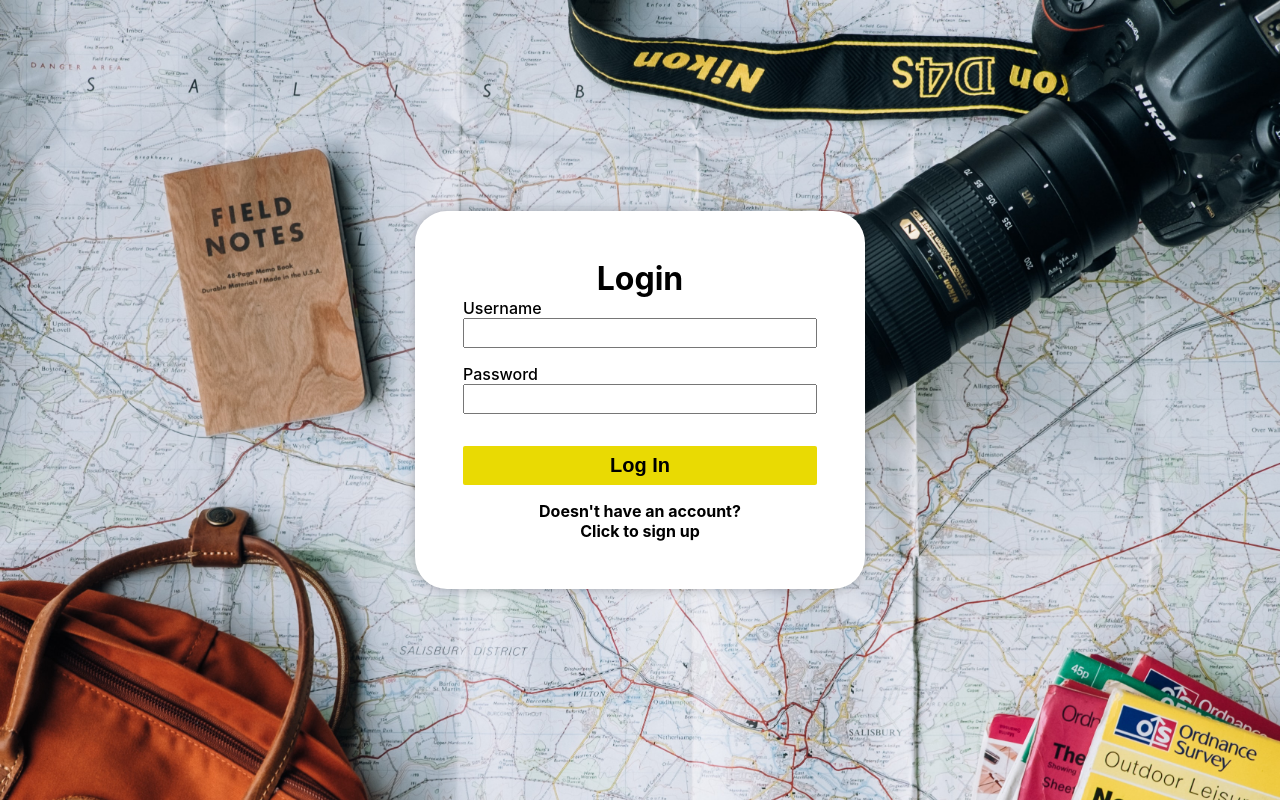
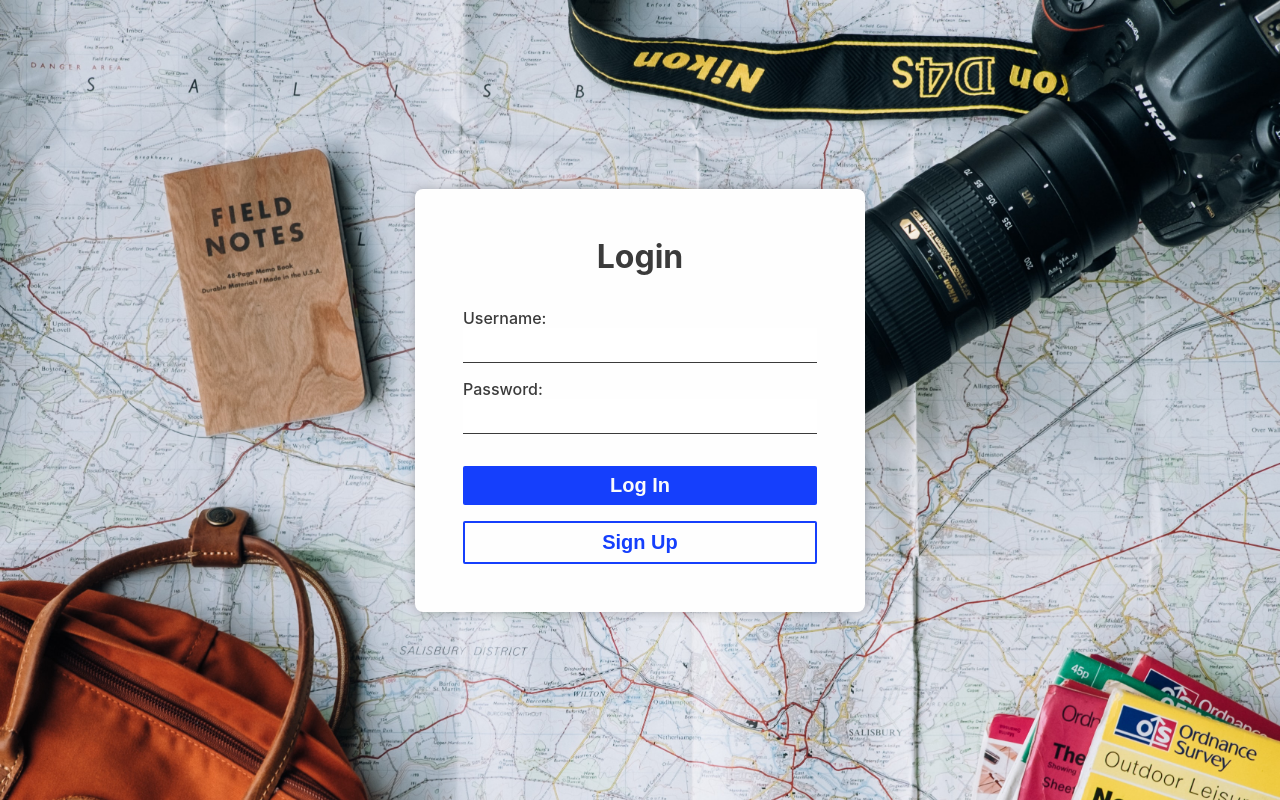
Before and after one commit to lnardon/GoMiningChallenge, a React (Create React App) app: page / in a window 1280 px wide. Built offline with nearby package versions, Linux system fonts and the light colour scheme.

Commit message:
💄 Finish general ui css

```diff
--- a/src/components/AddModal/styles.module.scss
+++ b/src/components/AddModal/styles.module.scss
@@ -16,7 +16,7 @@
   flex-direction: column;
   align-items: center;
   justify-content: center;
-  background-color: #f8f8f8;
+  background-color: #fefefe;
   border-radius: 0.25rem;
   padding: 2rem;
 }
@@ -34,6 +34,7 @@
   font-size: 2rem;
   font-weight: bold;
   margin-bottom: 2rem;
+  color: #3b3b3b;
 }
 
 .inputDiv {
@@ -41,6 +42,7 @@
   display: flex;
   flex-direction: column;
   margin-bottom: 1rem;
+  color: #3b3b3b;
 }
 
 .inputLabel {
@@ -51,11 +53,11 @@
 
 .input {
   outline: none;
-  padding: 0.5rem;
+  padding: 0.5rem 0rem;
   font-size: 1rem;
   background-color: transparent;
-  border: 1px solid rgba(0, 0, 0, 0.75);
-  border-radius: 0.125rem;
+  border: none;
+  border-bottom: 1px solid #3b3b3b;
 }
 
 .btn {
--- a/src/components/EditModal/index.tsx
+++ b/src/components/EditModal/index.tsx
@@ -56,7 +56,7 @@ const EditModal: React.FC<EditProps> = ({
   return (
     <div className={styles.container}>
       <div className={styles.contentContainer}>
-        <h1>Edit ticket</h1>
+        <h1 className={styles.title}>Edit ticket</h1>
         <img
           src={closeImg}
           alt="Close"
--- a/src/components/EditModal/styles.module.scss
+++ b/src/components/EditModal/styles.module.scss
@@ -16,7 +16,7 @@
   flex-direction: column;
   align-items: center;
   justify-content: center;
-  background-color: #f8f8f8;
+  background-color: #fefefe;
   border-radius: 0.25rem;
   padding: 2rem;
 }
@@ -34,6 +34,7 @@
   font-size: 2rem;
   font-weight: bold;
   margin-bottom: 2rem;
+  color: #3b3b3b;
 }
 
 .inputDiv {
@@ -47,15 +48,17 @@
   font-size: 1.125rem;
   font-weight: 500;
   margin-bottom: 0.125rem;
+  color: #3b3b3b;
 }
 
 .input {
   outline: none;
-  padding: 0.5rem;
+  padding: 0.5rem 0rem;
   font-size: 1rem;
   background-color: transparent;
-  border: 1px solid rgba(0, 0, 0, 0.75);
-  border-radius: 0.125rem;
+  border: none;
+  border-bottom: 1px solid #3b3b3b;
+  color: #3b3b3b;
 }
 
 .btn {
--- a/src/components/TicketCard/styles.module.scss
+++ b/src/components/TicketCard/styles.module.scss
@@ -11,11 +11,12 @@
   display: flex;
   flex-direction: column;
   flex: 1;
+  color: #3b3b3b;
 }
 
 .date {
   font-size: 0.75rem;
-  font-weight: 300;
+  font-weight: 400;
 }
 
 .title {
--- a/src/pages/Dashboard/styles.module.scss
+++ b/src/pages/Dashboard/styles.module.scss
@@ -11,7 +11,7 @@
 .contentDiv {
   width: 90%;
   max-width: 1200px;
-  background-color: #f3f3f9;
+  background-color: #fefefe;
   display: flex;
   flex-direction: column;
   align-items: center;
@@ -27,11 +27,12 @@
   align-items: center;
   justify-content: space-between;
   padding-bottom: 1rem;
-  border-bottom: 2px solid rgb(97, 97, 97);
+  border-bottom: 2px solid #3b3b3b;
 }
 
 .title {
   font-size: 2.5rem;
+  color: #3b3b3b;
 }
 
 .logoutDiv {
@@ -64,4 +65,5 @@
   cursor: pointer;
   background-color: #153ffc;
   color: #fafafa;
+  margin-top: 1rem;
 }
--- a/src/pages/Login/index.tsx
+++ b/src/pages/Login/index.tsx
@@ -5,9 +5,9 @@ import styles from "./styles.module.scss";
 import useValidation from "../../hooks/useValidation";
 
 const Login: React.FC = () => {
-  useValidation();
-  const [username, setUsername] = useState("lnardon");
-  const [password, setPassword] = useState("test");
+  // useValidation();
+  const [username, setUsername] = useState("");
+  const [password, setPassword] = useState("");
   const history = useHistory();
 
   const handleLogin = async () => {
@@ -30,10 +30,10 @@ const Login: React.FC = () => {
   return (
     <div className={styles.container}>
       <div className={styles.contentContainer}>
-        <h1>Login</h1>
+        <h1 className={styles.title}>Login</h1>
         <div className={styles.inputDiv}>
           <label className={styles.inputLabel} htmlFor="username">
-            Username
+            Username:
           </label>
           <input
             className={styles.input}
@@ -43,7 +43,7 @@ const Login: React.FC = () => {
         </div>
         <div className={styles.inputDiv}>
           <label className={styles.inputLabel} htmlFor="username">
-            Password
+            Password:
           </label>
           <input
             className={styles.input}
@@ -55,10 +55,12 @@ const Login: React.FC = () => {
           Log In
         </button>
 
-        <div className={styles.signUpDiv}>
-          <h4>Doesn't have an account?</h4>
-          <h4>Click to sign up</h4>
-        </div>
+        <button
+          className={styles.signupBtn}
+          onClick={() => history.push("/signup")}
+        >
+          Sign Up
+        </button>
       </div>
     </div>
   );
--- a/src/pages/Login/styles.module.scss
+++ b/src/pages/Login/styles.module.scss
@@ -12,14 +12,20 @@
 .contentContainer {
   width: 100%;
   max-width: 450px;
-  background-color: white;
+  background-color: #fefefe;
   padding: 3rem;
   margin: 2rem 1rem;
-  border-radius: 2rem;
+  border-radius: 0.5rem;
   display: flex;
   flex-direction: column;
   align-items: center;
   box-shadow: 0px 0px 11px rgba(0, 0, 0, 0.25);
+}
+
+.title {
+  font-size: 2rem;
+  margin-bottom: 2rem;
+  color: #3b3b3b;
 }
 
 .inputDiv {
@@ -32,12 +38,15 @@
 .inputLabel {
   font-size: 1rem;
   font-weight: 500;
+  color: #3b3b3b;
 }
 
 .input {
   outline: none;
-  padding: 0.25rem 0.5rem;
+  padding: 0.5rem 0rem;
   font-size: 1rem;
+  border: none;
+  border-bottom: 1px solid #3b3b3b;
 }
 
 .btn {
@@ -49,13 +58,20 @@
   outline: none;
   cursor: pointer;
   padding: 0.5rem 1rem;
-  background-color: #e9da03;
+  background-color: #153ffc;
   margin: 1rem 0rem;
+  color: #fafafa;
 }
 
-.signUpDiv {
+.signupBtn {
   width: 100%;
-  display: flex;
-  flex-direction: column;
-  align-items: center;
+  font-size: 1.25rem;
+  font-weight: bold;
+  border: 2px solid #153ffc;
+  border-radius: 0.125rem;
+  outline: none;
+  cursor: pointer;
+  padding: 0.5rem 1rem;
+  background-color: transparent;
+  color: #153ffc;
 }
--- a/src/pages/Signup/index.tsx
+++ b/src/pages/Signup/index.tsx
@@ -31,10 +31,10 @@ const Signup: React.FC = () => {
   return (
     <div className={styles.container}>
       <div className={styles.contentContainer}>
-        <h1>Sign up</h1>
+        <h1 className={styles.title}>Sign up</h1>
         <div className={styles.inputDiv}>
           <label className={styles.inputLabel} htmlFor="username">
-            Username
+            Username:
           </label>
           <input
             className={styles.input}
@@ -44,7 +44,7 @@ const Signup: React.FC = () => {
         </div>
         <div className={styles.inputDiv}>
           <label className={styles.inputLabel} htmlFor="email">
-            Email
+            Email:
           </label>
           <input
             className={styles.input}
@@ -54,7 +54,7 @@ const Signup: React.FC = () => {
         </div>
         <div className={styles.inputDiv}>
           <label className={styles.inputLabel} htmlFor="password">
-            Password
+            Password:
           </label>
           <input
             className={styles.input}
@@ -66,10 +66,9 @@ const Signup: React.FC = () => {
           Sign up
         </button>
 
-        <div className={styles.signUpDiv}>
-          <h4>Already have an account?</h4>
-          <h4>Click to here sign in</h4>
-        </div>
+        <button className={styles.signupBtn} onClick={() => history.push("/")}>
+          Sign In
+        </button>
       </div>
     </div>
   );
--- a/src/pages/Signup/styles.module.scss
+++ b/src/pages/Signup/styles.module.scss
@@ -12,14 +12,20 @@
 .contentContainer {
   width: 100%;
   max-width: 450px;
-  background-color: white;
-  padding: 2rem;
+  background-color: #fefefe;
+  padding: 3rem;
   margin: 2rem 1rem;
   border-radius: 0.25rem;
   display: flex;
   flex-direction: column;
   align-items: center;
   box-shadow: 0px 0px 11px rgba(0, 0, 0, 0.25);
+}
+
+.title {
+  font-size: 2rem;
+  margin-bottom: 2rem;
+  color: #3b3b3b;
 }
 
 .inputDiv {
@@ -32,12 +38,15 @@
 .inputLabel {
   font-size: 1rem;
   font-weight: 500;
+  color: #3b3b3b;
 }
 
 .input {
   outline: none;
-  padding: 0.25rem 0.5rem;
+  padding: 0.5rem 0rem;
   font-size: 1rem;
+  border: none;
+  border-bottom: 1px solid #3b3b3b;
 }
 
 .btn {
@@ -49,13 +58,20 @@
   outline: none;
   cursor: pointer;
   padding: 0.5rem 1rem;
-  background-color: #e9da03;
+  background-color: #153ffc;
   margin: 1rem 0rem;
+  color: #fafafa;
 }
 
-.signUpDiv {
+.signupBtn {
   width: 100%;
-  display: flex;
-  flex-direction: column;
-  align-items: center;
+  font-size: 1.25rem;
+  font-weight: bold;
+  border: 2px solid #153ffc;
+  border-radius: 0.125rem;
+  outline: none;
+  cursor: pointer;
+  padding: 0.5rem 1rem;
+  background-color: transparent;
+  color: #153ffc;
 }
```
